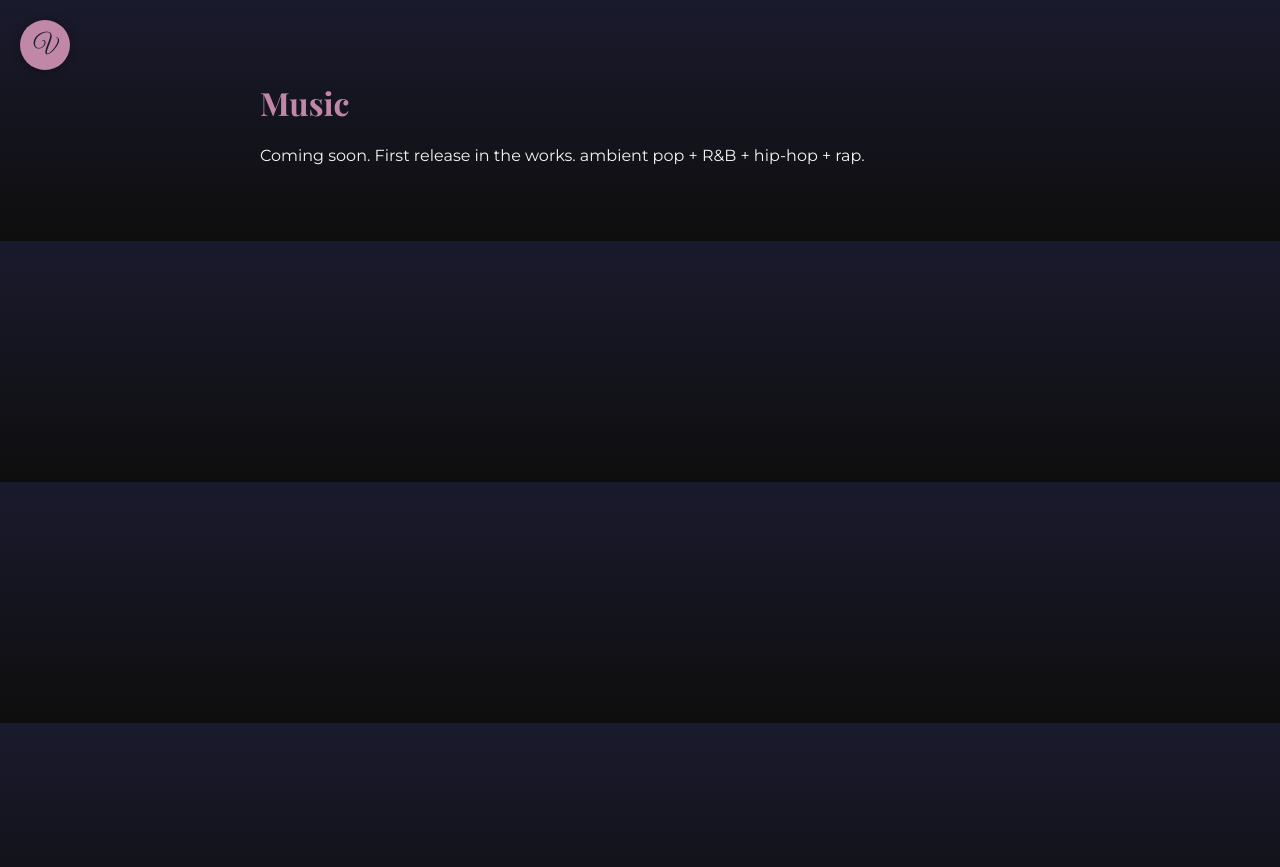
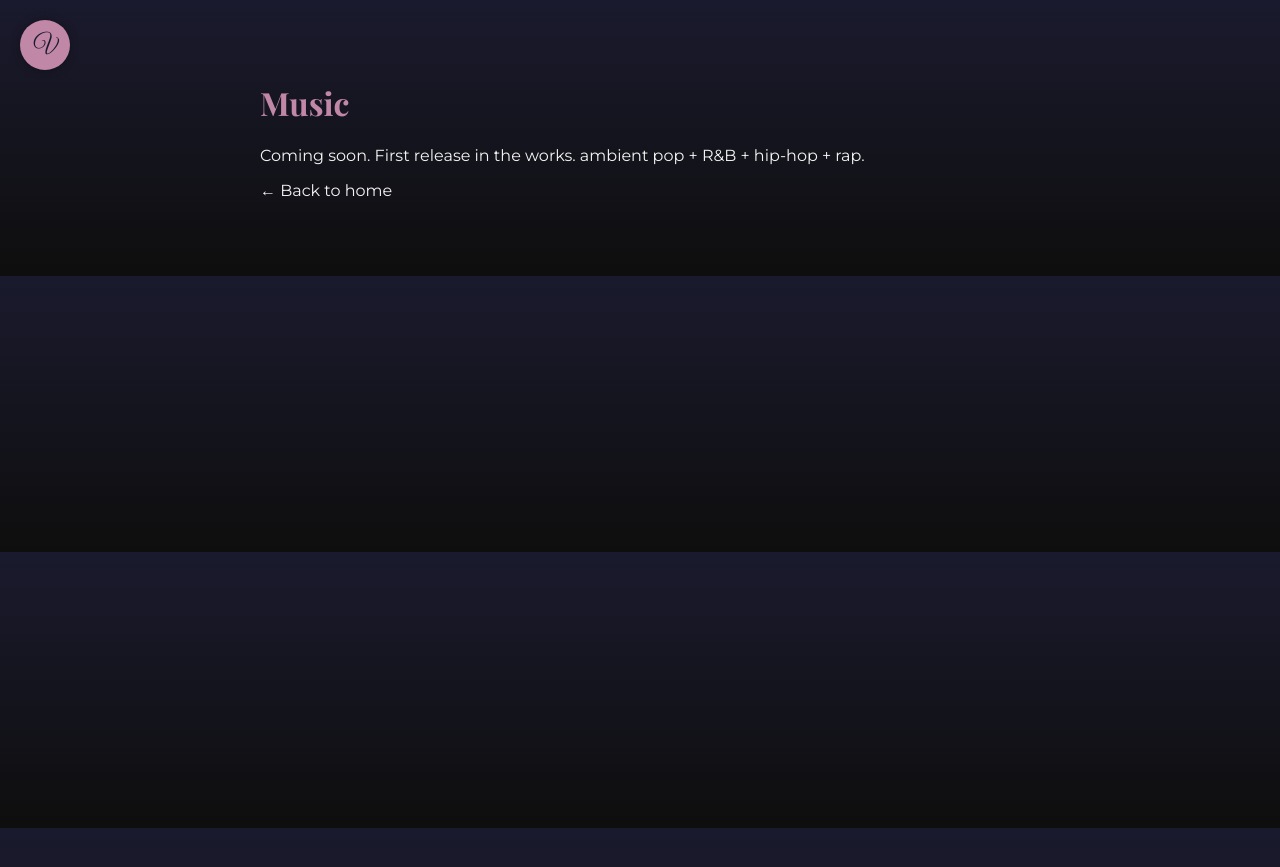
Before and after one commit to kumikohello/vellunea, a Jekyll site: the page built from music/index.md, in a window 1280 px wide. Shown: the top 867 px of the page. Built offline with Jekyll 4.4.1, drawn with Linux system fonts in a browser that asks for light colours.

Commit message:
back to home

```diff
--- a/_layouts/default.html
+++ b/_layouts/default.html
@@ -44,6 +44,15 @@
     }
 
     a:hover {
+      color: var(--accent);
+    }
+
+    a.back-home {
+      color: #f4f4f4;
+      text-decoration: none;
+    }
+
+    a.back-home:hover {
       color: var(--accent);
     }
 
--- a/music/index.md
+++ b/music/index.md
@@ -6,3 +6,5 @@ title: Music
 # Music
 
 Coming soon. First release in the works. ambient pop + R&B + hip-hop + rap.
+
+<p><a href="/" class="back-home">&larr; Back to home</a></p>
```
Also changed, not shown: about/index.md (+2 -0 lines), contact/index.md (+2 -0 lines), visuals/index.md (+2 -0 lines).
